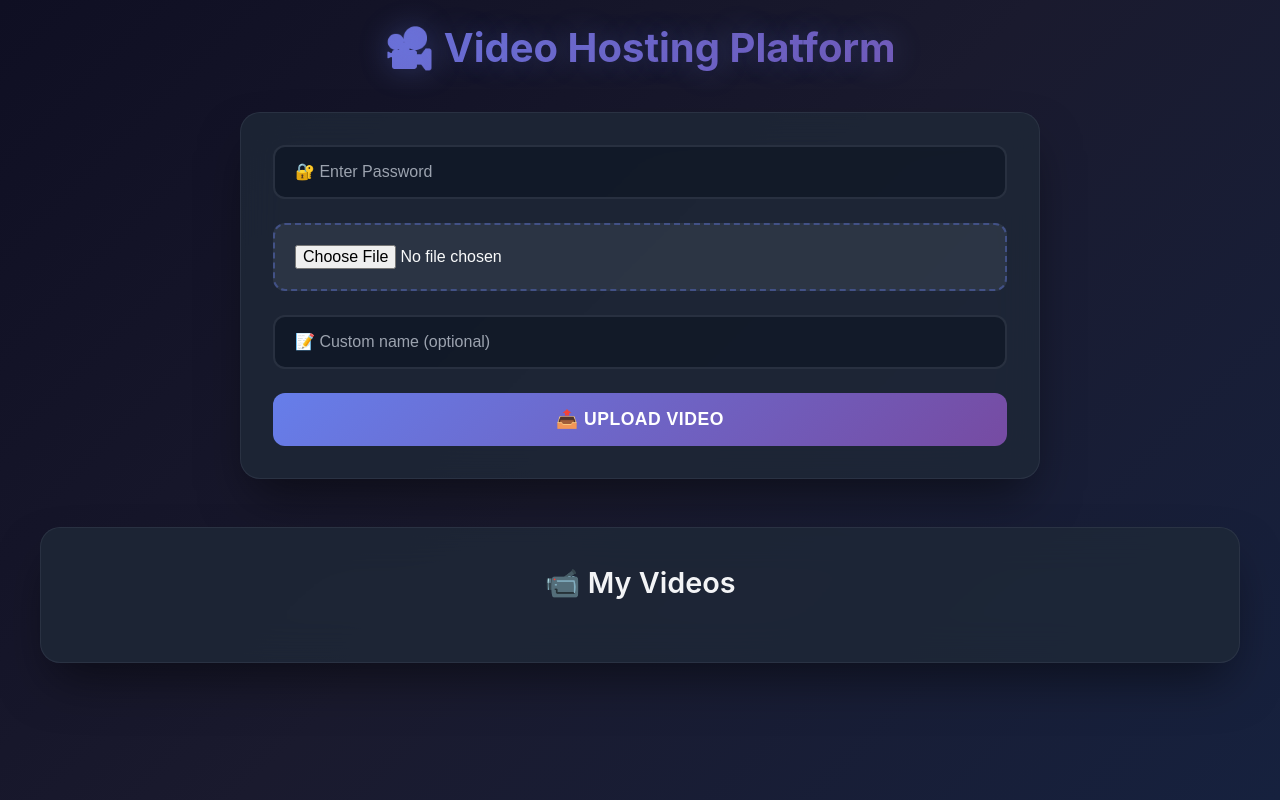
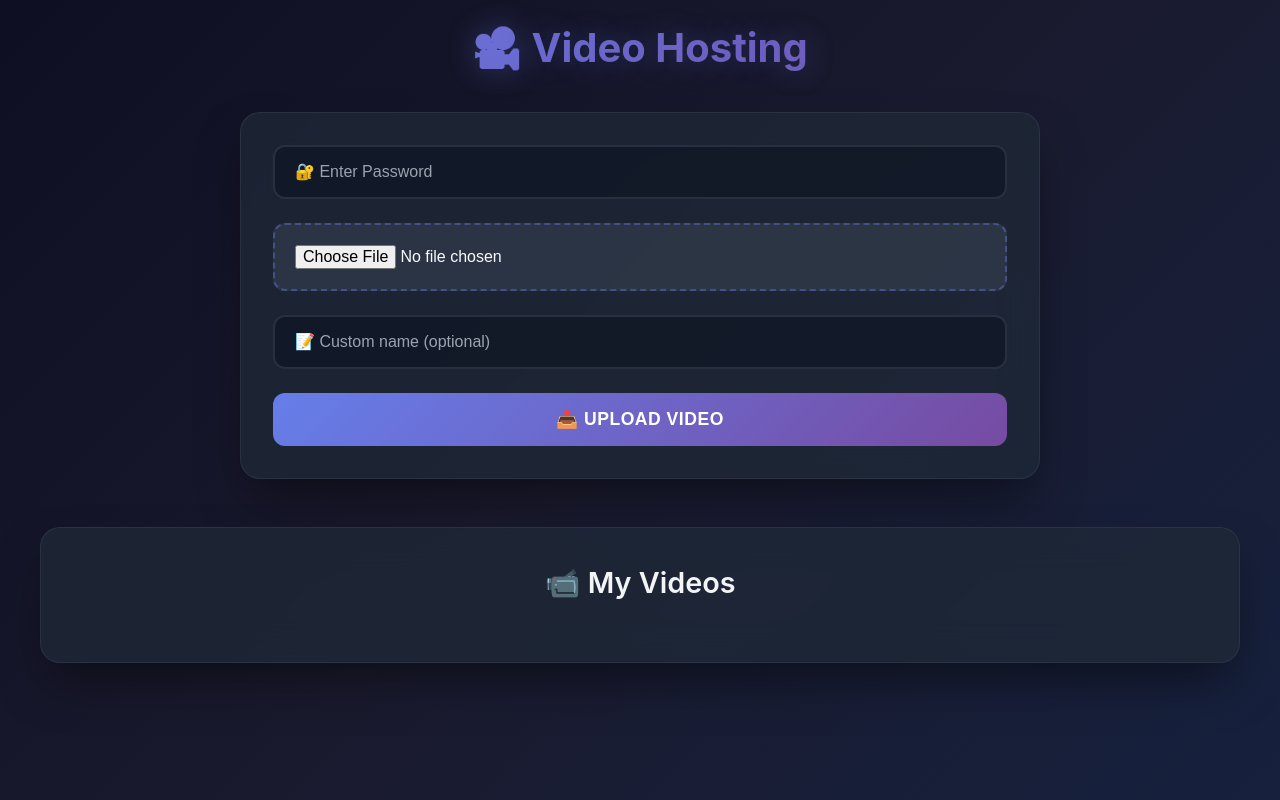
Before and after one commit to Stageddat/video-server, a website: page public/index.html in a window 1280 px wide. Drawn offline with Linux system fonts and the light colour scheme; no server answers.

Commit message:
fix: update title for consistency in index.html

```diff
--- a/public/index.html
+++ b/public/index.html
@@ -3,12 +3,12 @@
   <head>
     <meta charset="UTF-8" />
     <meta name="viewport" content="width=device-width, initial-scale=1.0" />
-    <title>Video Hosting Platform</title>
+    <title>Video Hosting</title>
     <link rel="stylesheet" href="style.css" />
   </head>
   <body>
     <div class="container">
-      <h1>🎥 Video Hosting Platform</h1>
+      <h1>🎥 Video Hosting</h1>
 
       <div id="notification"></div>
 
```
